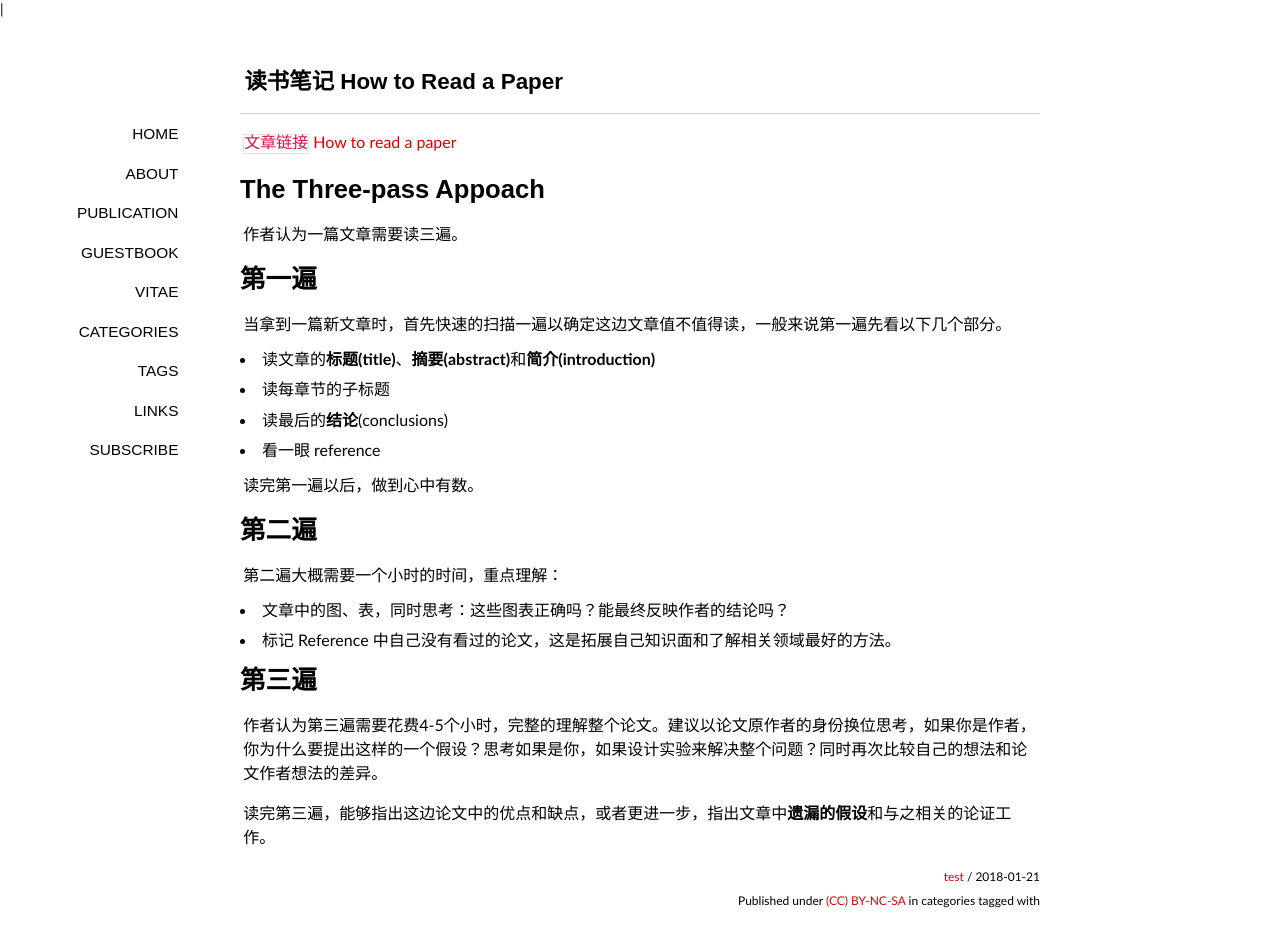
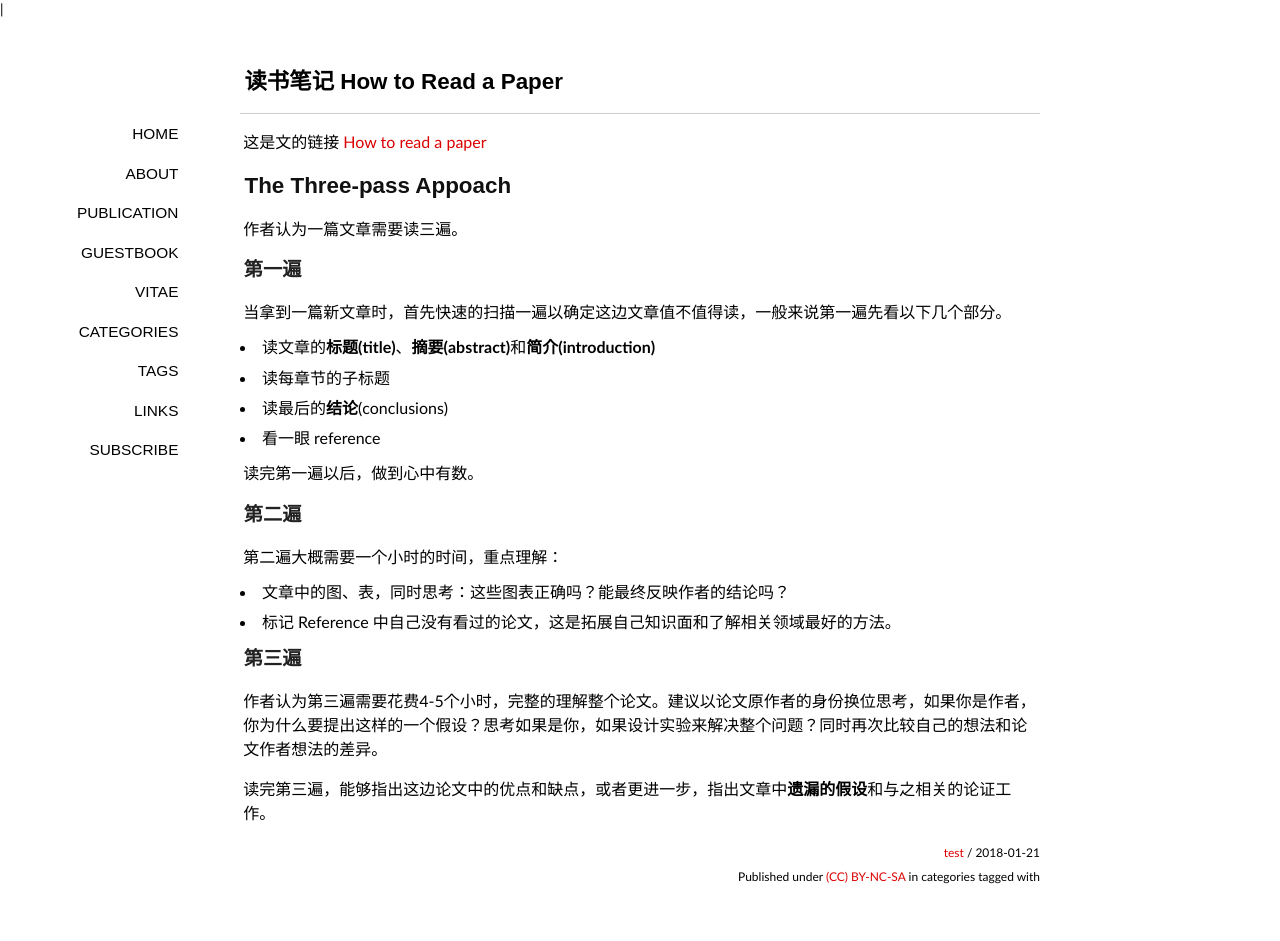
Before and after one commit to shaman7036/runzhen.github.io, a Jekyll site: the page built from _posts/2018-01-21-how-to-read-a-paper.md, in a window 1280 px wide. Built offline with Jekyll 4.4.1, drawn with Linux system fonts in a browser that asks for light colours; some web fonts are replaced; Markdown is read by kramdown in place of the engine named in the settings; comment, search, counter and statistics services are not loaded; after the commit the page ends 917 px from its top, so only the background shows below that.

Commit message:
read paper

```diff
--- a/_posts/2018-01-21-how-to-read-a-paper.md
+++ b/_posts/2018-01-21-how-to-read-a-paper.md
@@ -4,14 +4,14 @@ comments: true
 title: 读书笔记 How to Read a Paper
 ---
 
-`文章链接` [How to read a paper](/papers/howtoread.pdf)
+这是文的链接 [How to read a paper](/papers/howtoread.pdf)
 
 
-# The Three-pass Appoach
+## The Three-pass Appoach
 
 作者认为一篇文章需要读三遍。
 
-# 第一遍
+### 第一遍
 
 当拿到一篇新文章时，首先快速的扫描一遍以确定这边文章值不值得读，一般来说第一遍先看以下几个部分。
 
@@ -23,14 +23,14 @@ title: 读书笔记 How to Read a Paper
 读完第一遍以后，做到心中有数。
 
 
-# 第二遍
+### 第二遍
 
 第二遍大概需要一个小时的时间，重点理解：
 
 - 文章中的图、表，同时思考：这些图表正确吗？能最终反映作者的结论吗？
 - 标记 Reference 中自己没有看过的论文，这是拓展自己知识面和了解相关领域最好的方法。
 
-# 第三遍
+### 第三遍
 
 作者认为第三遍需要花费4-5个小时，完整的理解整个论文。建议以论文原作者的身份换位思考，如果你是作者，你为什么要提出这样的一个假设？思考如果是你，如果设计实验来解决整个问题？同时再次比较自己的想法和论文作者想法的差异。
 
```
